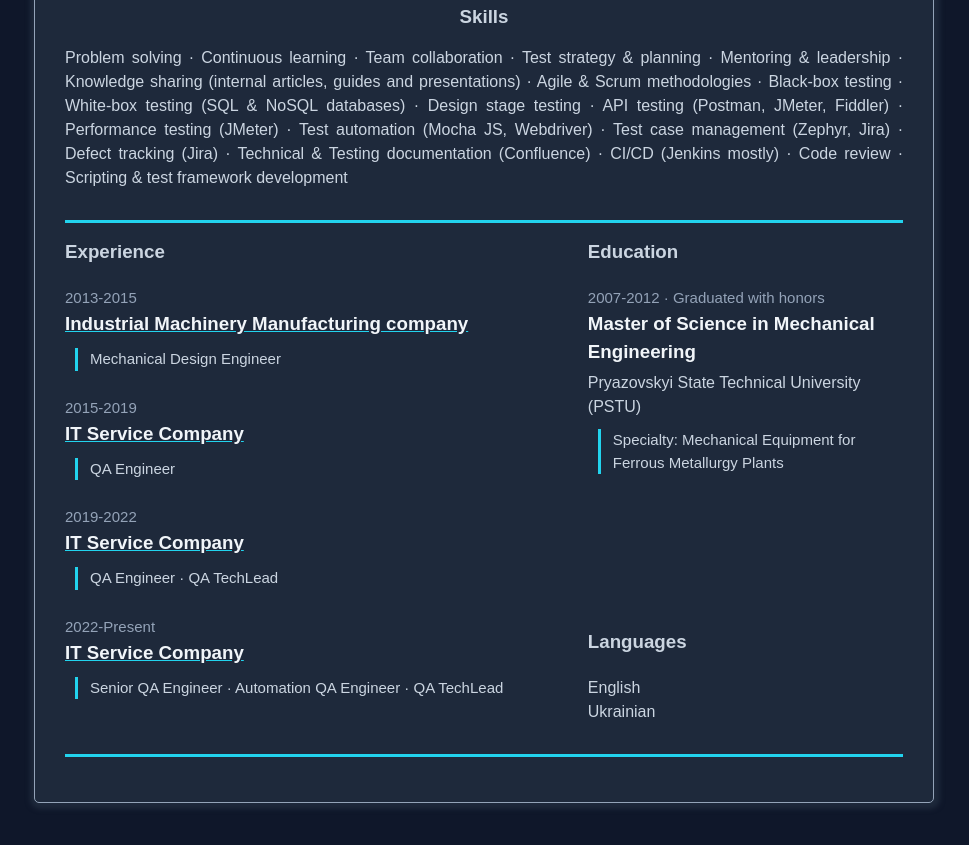
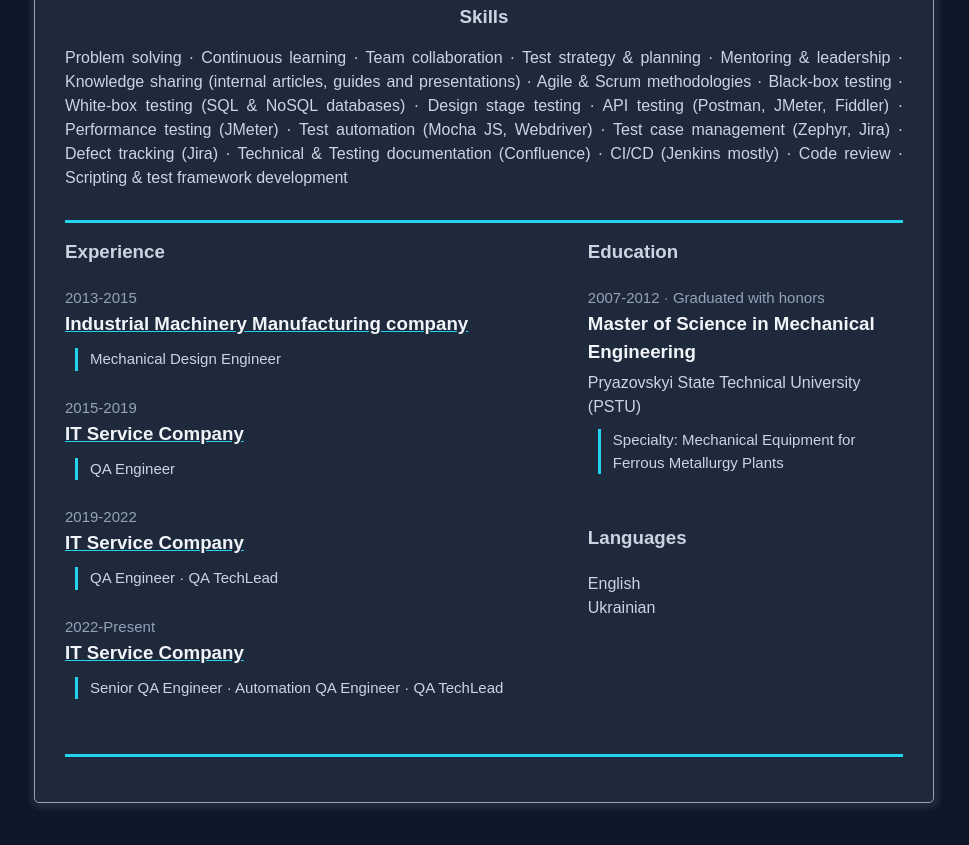
Before and after one commit to Slotg/homepage, a plain HTML site: page index.html in a window 1280 px wide. Shown: the part 445-1290 px from the top of the page, without its empty margins (156-1125 px from the left). Drawn offline with Linux system fonts and the light colour scheme.

Commit message:
Fix issue with big gap between Education and Language sections

```diff
--- a/index.html
+++ b/index.html
@@ -229,7 +229,7 @@
                                 </div>
                             </div>
 
-                            <div class="additional-info fv">
+                            <div class="additional-info fv fh fv--start">
                                 <div class="additional-info__education">
                                     <h3 class="additional-info__education-header">
                                         Education
--- a/styles.css
+++ b/styles.css
@@ -43,6 +43,10 @@ body {
     display: flex;
     flex-direction: column;
     justify-content: space-between;
+}
+
+.fh.fv--start {
+    justify-content: flex-start;
 }
 
 
```
